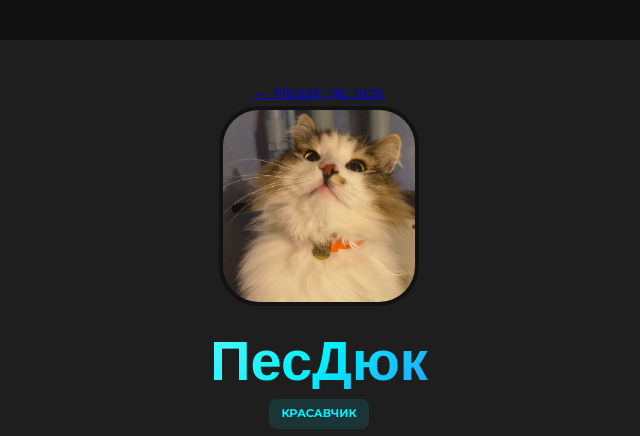
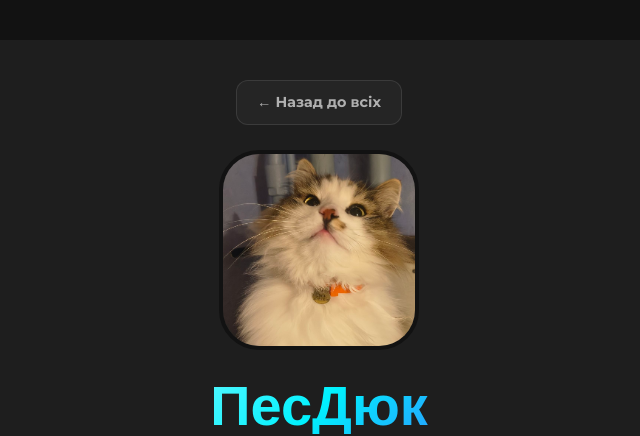
Before and after one commit to alepasen/cat_blog, a Flask app: page /cat/pes in a window 1280 px wide. Shown: the top 436 px of the page, without its empty margins (321-961 px from the left). Run offline with Flask 3, Linux system fonts and the light colour scheme; some libraries are stand-ins or nearby versions; some web fonts are replaced.

Commit message:
зміни 3

```diff
--- a/static/css/style.css
+++ b/static/css/style.css
@@ -154,6 +154,28 @@ header h1 {
     filter: brightness(1.1);
 }
 
+.back-link {
+    display: inline-flex;
+    align-items: center;
+    color: var(--text-muted); /* Світло-сірий за замовчуванням */
+    text-decoration: none;
+    font-size: 0.9rem;
+    font-weight: 600;
+    padding: 10px 20px;
+    border: 1px solid rgba(255, 255, 255, 0.1);
+    border-radius: 12px;
+    background: rgba(255, 255, 255, 0.03);
+    margin-bottom: 25px;
+    transition: all 0.3s ease;
+}
+
+.back-link:hover {
+    color: var(--accent-pes); /* Стає яскравим при наведенні */
+    background: rgba(0, 242, 254, 0.05);
+    border-color: var(--accent-pes);
+    transform: translateX(-5px); /* Легкий рух вліво для ефекту "назад" */
+}
+
 /* СТОРІНКА ДЕТАЛЕЙ */
 .profile-container {
     max-width: 900px;
```
